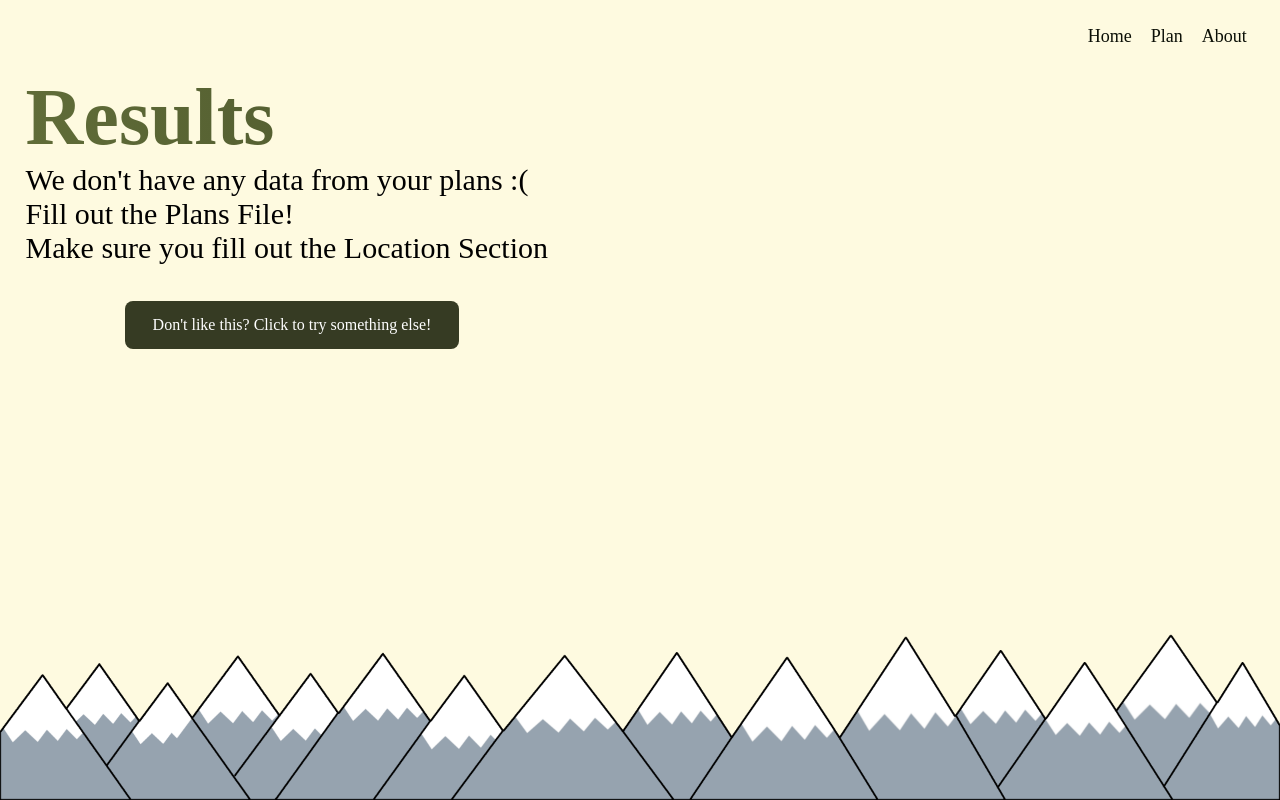
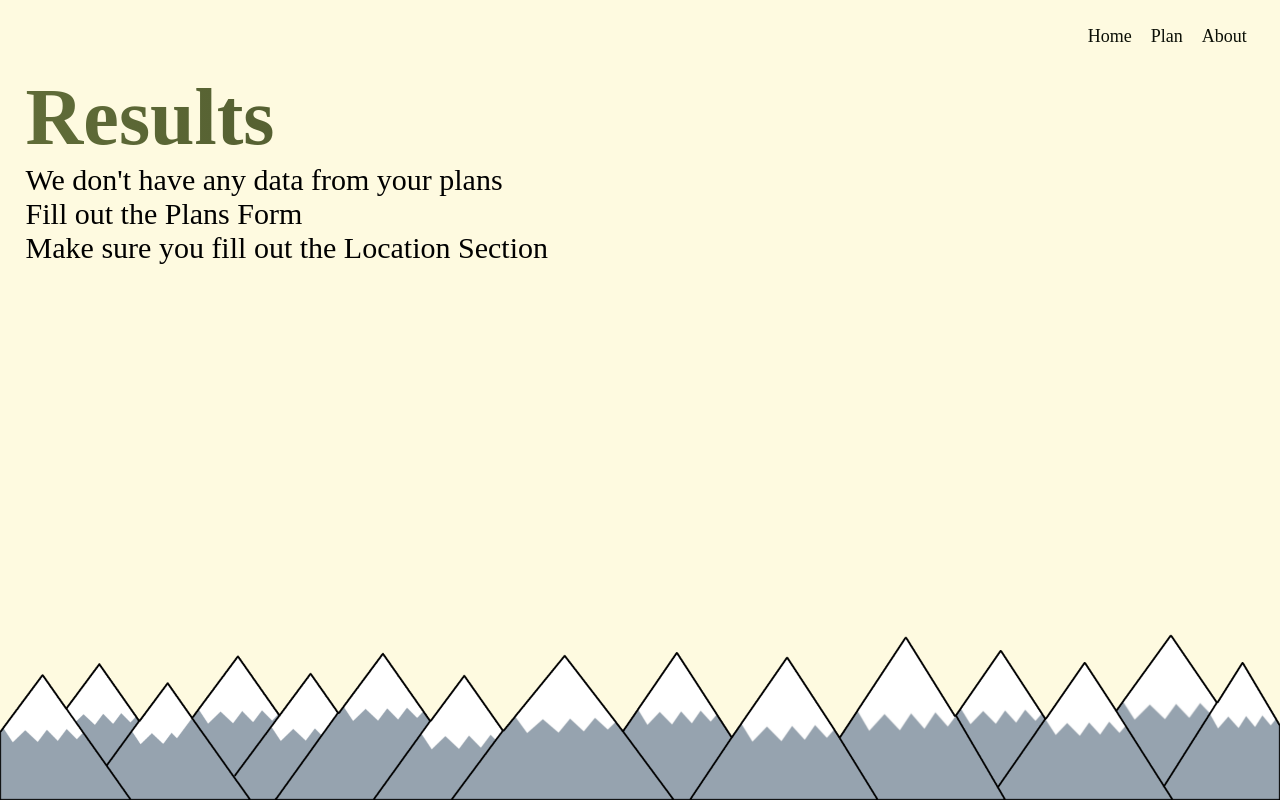
Before and after one commit to nihalcshah/ourcoffeetime, a Django app: page /results in a window 1280 px wide. Run offline with Django 3.2, Linux system fonts and the light colour scheme; data comes from the database, SQL or seed files in the repository; both versions use the stored data as it was after the commit; some web fonts are replaced.

Commit message:
Results changes

```diff
--- a/frontend/templates/results.html
+++ b/frontend/templates/results.html
@@ -19,7 +19,7 @@
                     <a  style="color: rgb(150, 64, 64);" href="{{url}}">Learn More</a>
                     <br>
                     <span>{{address}}</span><br>
-                    <span>{{phone}}</span>
+                    <span>{{phone}}</span><br>
                     <span>Rating: {{rating}}★</span><br>
                     <span>Categories:</span><br>
                     <span style="color: rgb(165, 55, 55); font-size: smaller;">Click on the categories to find more like this</span>
@@ -38,17 +38,19 @@
 
         {%else%}
             <div style="font-size: 30px;">
-                We don't have any data from your plans :( <br>
-                Fill out the Plans File! <br>
-                Make sure you fill out the Location Section <br>
+                We don't have any data from your plans<br>
+                Fill out the Plans Form <br>
+                Make sure you fill out the Location Section
             </div>
 
 
         {% endif %}
         <br><br>
+        {%if show%}
         <div style="margin-left: 2%; ">
-            <button class="button tryelse" value="{{name}}" name="try" type="submit" style="animation: none;">Don't like this? Click to try something else!</button>
+            <button class="button" value="{{name}}" name="try" type="submit" style="animation: none;">Don't like this? Click here to try something else</button>
         </div>
+        {%endif%}
     </div>
 
 
```
Also changed, not shown: frontend/templates/collect.html (+4 -4 lines), db.sqlite3.
